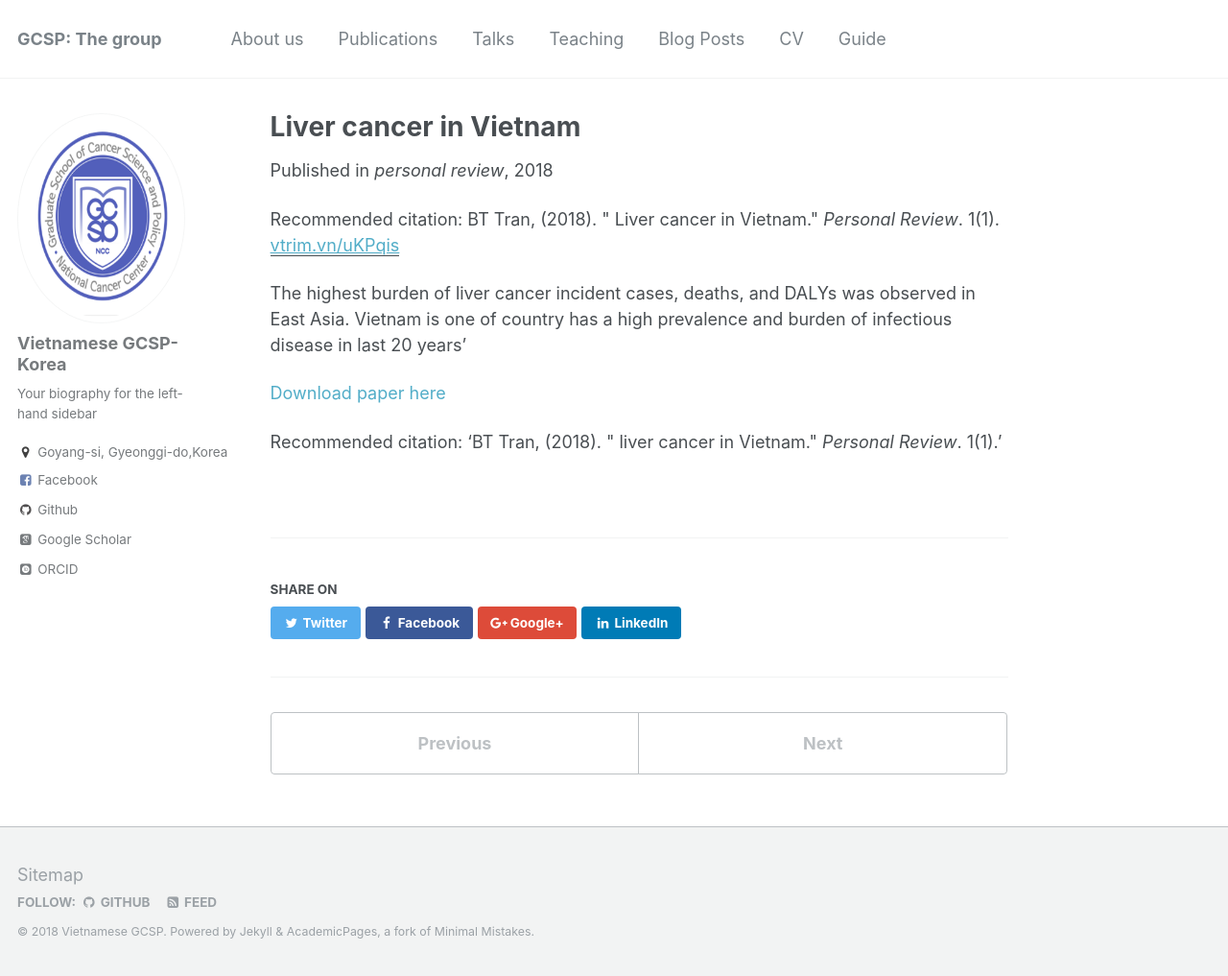
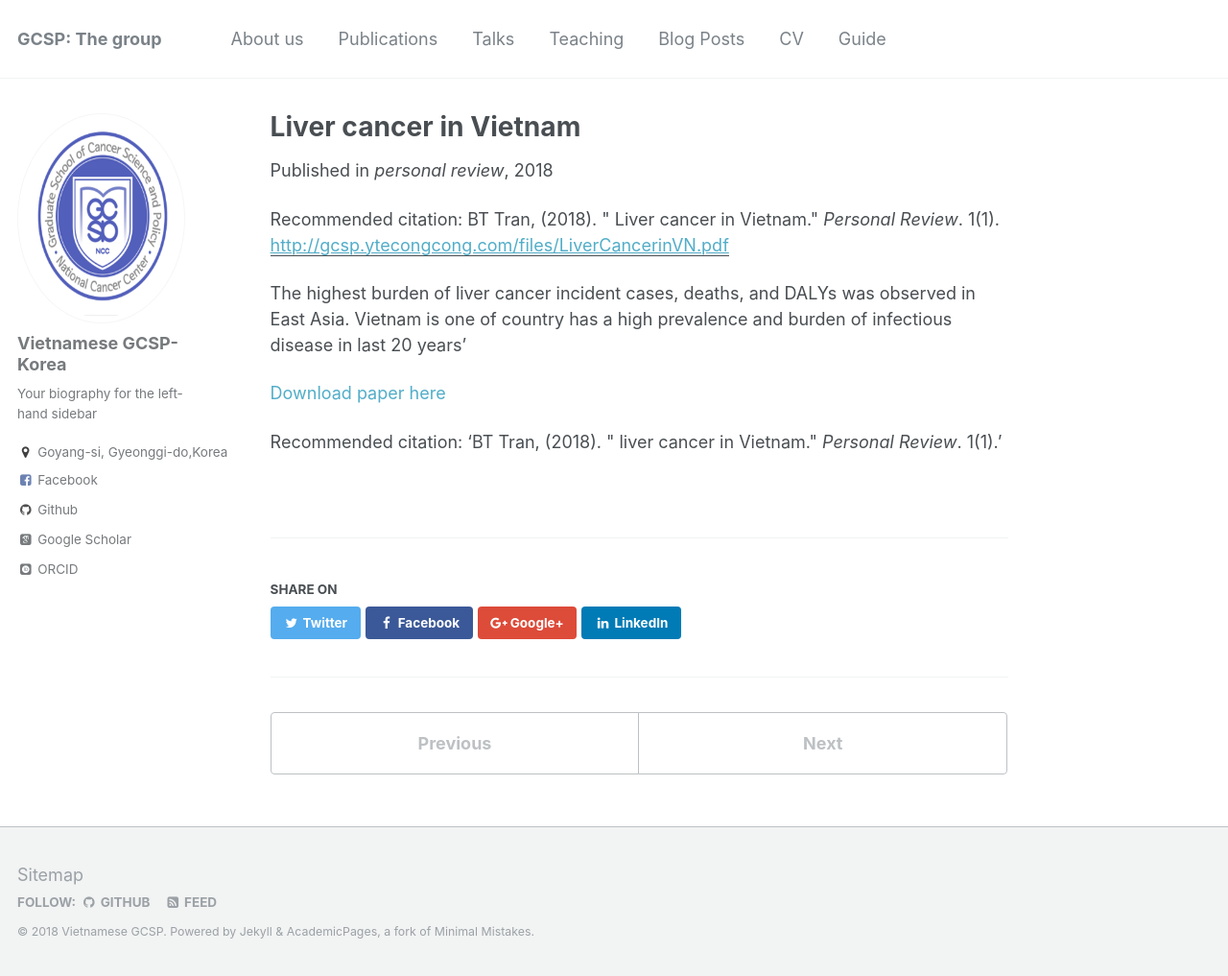
Before and after one commit to kklot/gcsp, a Jekyll site: the page built from _publications/2009-10-01-paper-title-number-4.md, in a window 1280 px wide and 1017 px high. Shown: the whole window at 96% size. Built offline with Jekyll 4.4.1, drawn with Linux system fonts in a browser that asks for light colours; some web fonts are replaced.

Commit message:
Update 2009-10-01-paper-title-number-4.md

```diff
--- a/_publications/2009-10-01-paper-title-number-4.md
+++ b/_publications/2009-10-01-paper-title-number-4.md
@@ -5,11 +5,11 @@ permalink: /publication/2009-10-01-paper-title-number-2
 excerpt: 'Describe the situation on liver cancer in Vietnam'
 date: 2018-MAY-31
 venue: 'personal review'
-paperurl: 'vtrim.vn/uKPqis'
+paperurl: 'http://gcsp.ytecongcong.com/files/LiverCancerinVN.pdf'
 citation: 'BT Tran, (2018). &quot; Liver cancer in Vietnam.&quot; <i>Personal Review</i>. 1(1).'
 ---
 The highest burden of liver cancer incident cases, deaths, and DALYs was observed in East Asia. Vietnam is one of country has a high prevalence and burden of infectious disease in last 20 years'
 
-[Download paper here](vtrim.vn/uKPqis)
+[Download paper here](http://gcsp.ytecongcong.com/files/LiverCancerinVN.pdf)
 
 Recommended citation: 'BT Tran, (2018). &quot; liver cancer in Vietnam.&quot; <i>Personal Review</i>. 1(1).'
```
